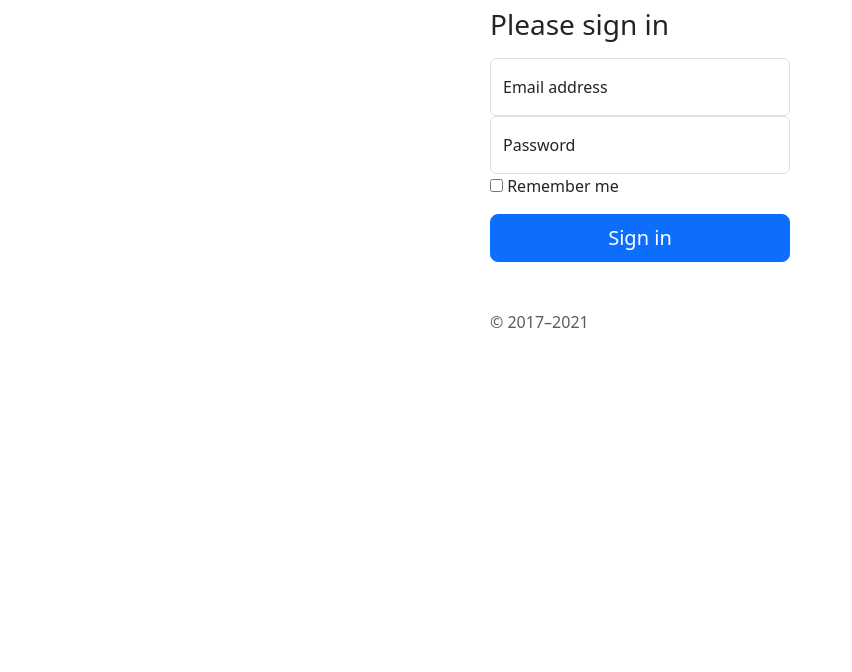
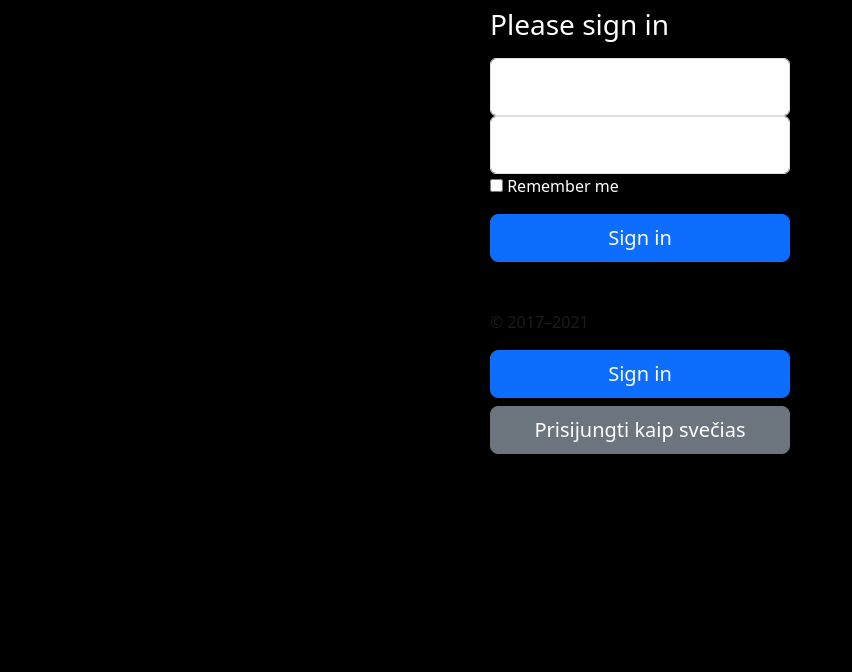
Before and after one commit to ErnestasJankauskas/Burimas_online, a website built with webpack: page Prisijungimo_langas.html in a window 1280 px wide. Shown: the part 128-800 px from the top of the page, without its empty margins (0-852 px from the left). Built offline with nearby package versions, Linux system fonts and the light colour scheme.

Commit message:
Spalva pakeista

```diff
--- a/Prisijungimo_langas.html
+++ b/Prisijungimo_langas.html
@@ -50,8 +50,17 @@
       <button class="w-100 btn btn-lg btn-primary" type="submit">Sign in</button>
       <p class="mt-5 mb-3 text-muted">&copy; 2017–2021</p>
     </form>
+
+    <button class="w-100 btn btn-lg btn-primary" type="submit">Sign in</button>
+    <button class="w-100 btn btn-lg btn-secondary mt-2" type="button">Prisijungti kaip svečias</button>
   </main>
 
 </body>
+<style>
+  body {
+    background-color: black;
+    color: white;
+  }
+</style>
 
 </html>
--- a/css/style.css
+++ b/css/style.css
@@ -3,3 +3,7 @@
   padding: 15px;
   margin: auto;
 }
+body {
+  background-color: black;
+  color: white; /* Kad tekstas būtų matomas */
+}
```
